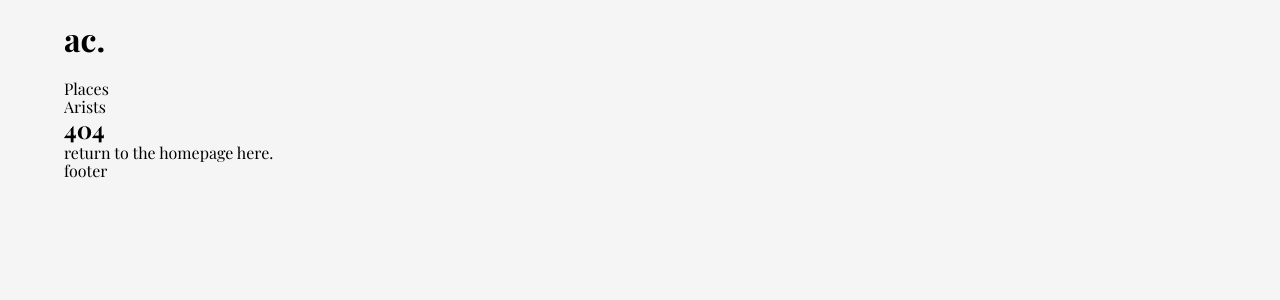
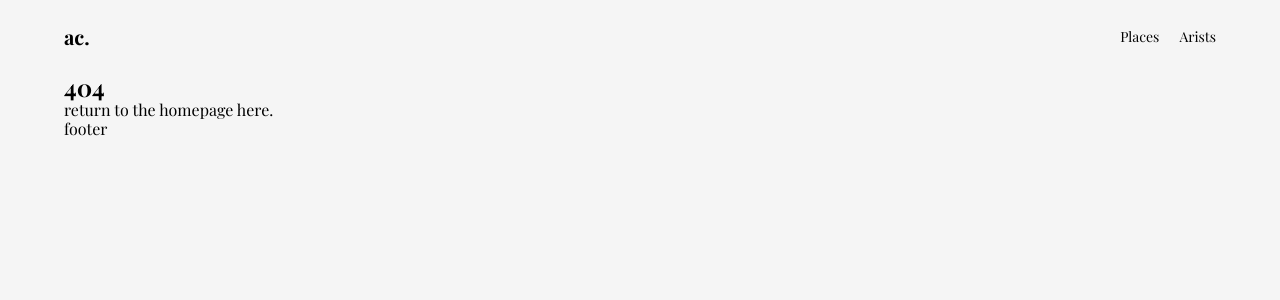
Before and after one commit to mtthdz/art-club, a WordPress theme: template themes/art-club/index.php in a window 1280 px wide. Shown: the top 300 px of the page. Run offline with PHP 8.4 and a stand-in for WordPress, Linux system fonts and the light colour scheme; the site name, menu and one post (Sample post) are stand-ins, and other content is empty.

Commit message:
completed header styles

```diff
--- a/themes/art-club/archive-place.php
+++ b/themes/art-club/archive-place.php
@@ -17,7 +17,7 @@
     <!-- without the alt tag spilling out as text on the page -->
     <div class="place__card">
       <a href="<?php the_permalink(); ?>" class="place__link">
-        <div class="place__image"><?php the_post_thumbnail(); ?></div>
+        <div class="place__image"><?php the_post_thumbnail('large'); ?></div>
       </a>
     </div>
   <?php }; ?>
--- a/themes/art-club/style.css
+++ b/themes/art-club/style.css
@@ -6,3 +6,13 @@
 
 @import "styles/modules/normalize.css";
 @import "styles/modules/general.css";
+@import "styles/modules/header.css";
+
+
+.place__card {
+  width: 400px;
+}
+
+.place__image {
+  width: 100%;
+}
--- /dev/null
+++ b/themes/art-club/styles/modules/header.css
@@ -0,0 +1,27 @@
+/* parent child relationship */
+header {
+  display: flex;
+  justify-content: space-between;
+  padding: 12px 0;
+}
+
+.header__title {
+  font-size: 2.0rem;
+}
+
+.header__nav {
+  display: flex;
+  justify-content: flex-end;
+  align-items: center;
+}
+
+
+/* navigation */
+.nav__list {
+  display: flex;
+}
+
+.nav__item {
+  font-size: 1.4rem;
+  margin-left: 20px;
+}
```
